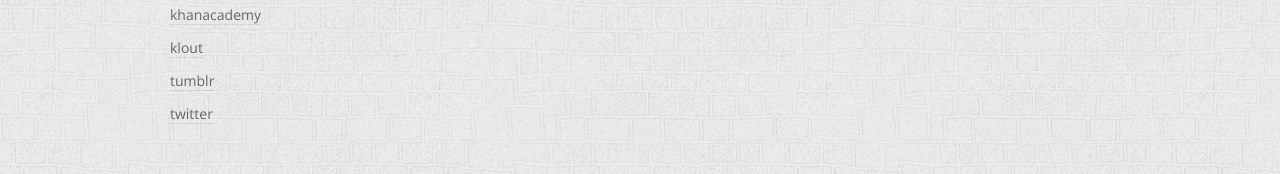
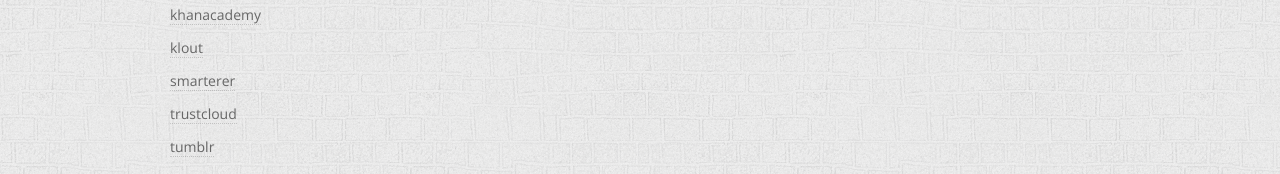
Before and after one commit to imhaleyfyi/thm, a plain HTML site: page haley.html in a window 1280 px wide. Shown: the part 546-720 px from the top of the page. Drawn offline with nearby package versions, Linux system fonts and the light colour scheme.

Commit message:
links added to hpage
smarterer & trustcloud

```diff
--- a/haley.html
+++ b/haley.html
@@ -74,6 +74,8 @@
 						<li><a href="http://jsfiddle.net/user/GraceNut/fiddles/" target="_blank">jsfiddle</a></li>
 						<li><a href="https://www.khanacademy.org/profile/GraceNut/" target="_blank">khanacademy</a></li>
 						<li><a href="http://klout.com/#/gracenut96" target="_blank">klout</a></li>
+						<li><a href="http://smarterer.com/gracenut" target="_blank">smarterer</a></li>
+						<li><a href="https://trustcloud.com/!/GraceNut" target="_blank">trustcloud</a></li>
 						<li><a href="http://gracenut96.tumblr.com/" target="_blank">tumblr</a></li>
 						<li><a href="https://twitter.com/gracenut96" target="_blank">twitter</a></li>
 					</ul>
```
